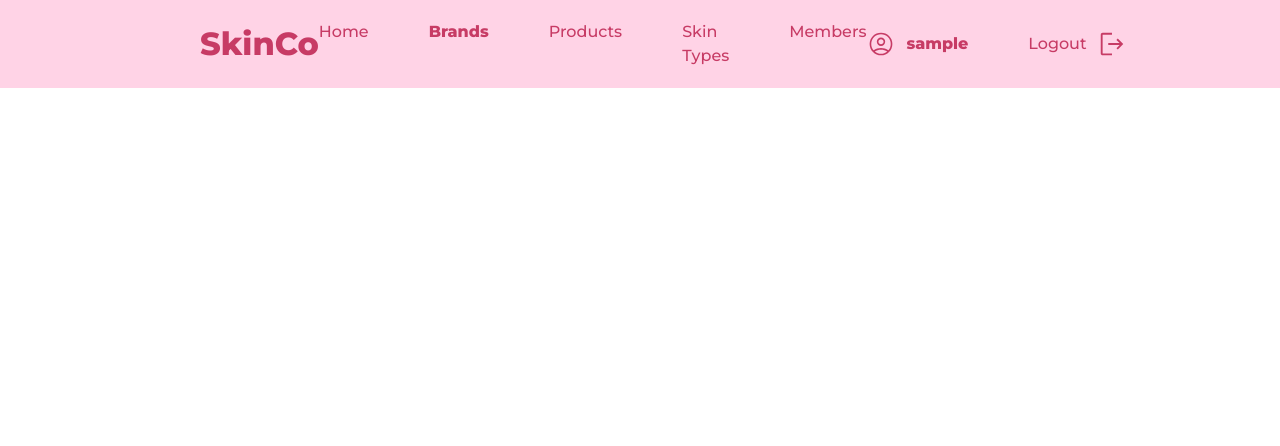
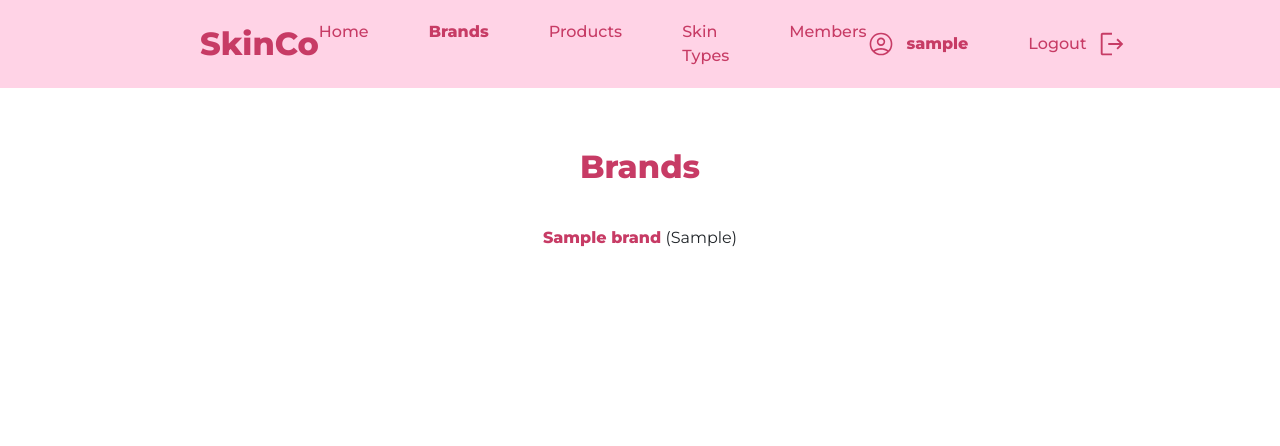
Before and after one commit to nailia-mamiedova/skincare-cosmetics-service, a Django app: page /brands/ in a window 1280 px wide. Shown: the top 446 px of the page. Run offline with Django 4.2, Linux system fonts and the light colour scheme; a user stored in the database is signed in; tables that the repository leaves empty hold one stand-in row (values such as "Sample post").

Commit message:
Create initial brands list page

```diff
--- a/templates/cosmetics/brand_list.html
+++ b/templates/cosmetics/brand_list.html
@@ -1 +1,21 @@
 {% extends "base.html" %}
+
+{% block title %}Brands{% endblock %}
+
+{% block content %}
+  <h1 class="custom-40px-padding-bottom">Brands</h1>
+
+  <div class="custom-30px-padding-bottom">
+    <div class="custom-table">
+      {% if brand_list %}
+        {% for brand in brand_list %}
+          <div class="custom-data-table">
+            <p><strong>{{ brand.name }}</strong> ({{ brand.country }})</p>
+          </div>
+        {% endfor %}
+      {% else %}
+        <div class="">No brands have been added yet.</div>
+      {% endif%}
+    </div>
+  </div>
+{% endblock %}
```
